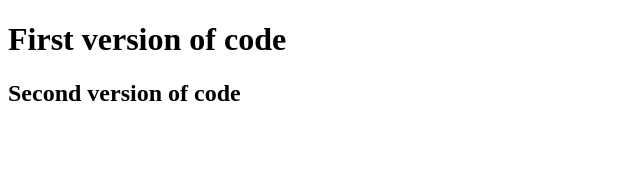
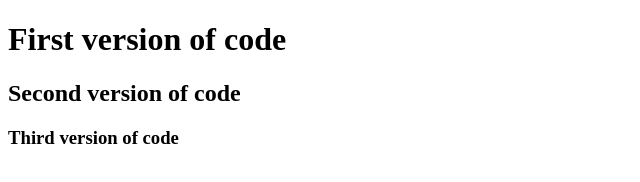
Before and after one commit to NikaChinchaladze/Second_Project, a plain HTML site: page index.html in a window 1280 px wide. Shown: the whole page, without its empty margins (0-640 px from the left). Drawn offline with Linux system fonts and the light colour scheme.

Commit message:
third version

```diff
--- a/index.html
+++ b/index.html
@@ -14,5 +14,8 @@
     <!-- second version -->
     <h2>Second version of code</h2>
 
+    <!-- third version -->
+    <h3>Third version of code</h3>
+
 </body>
 </html>
```
